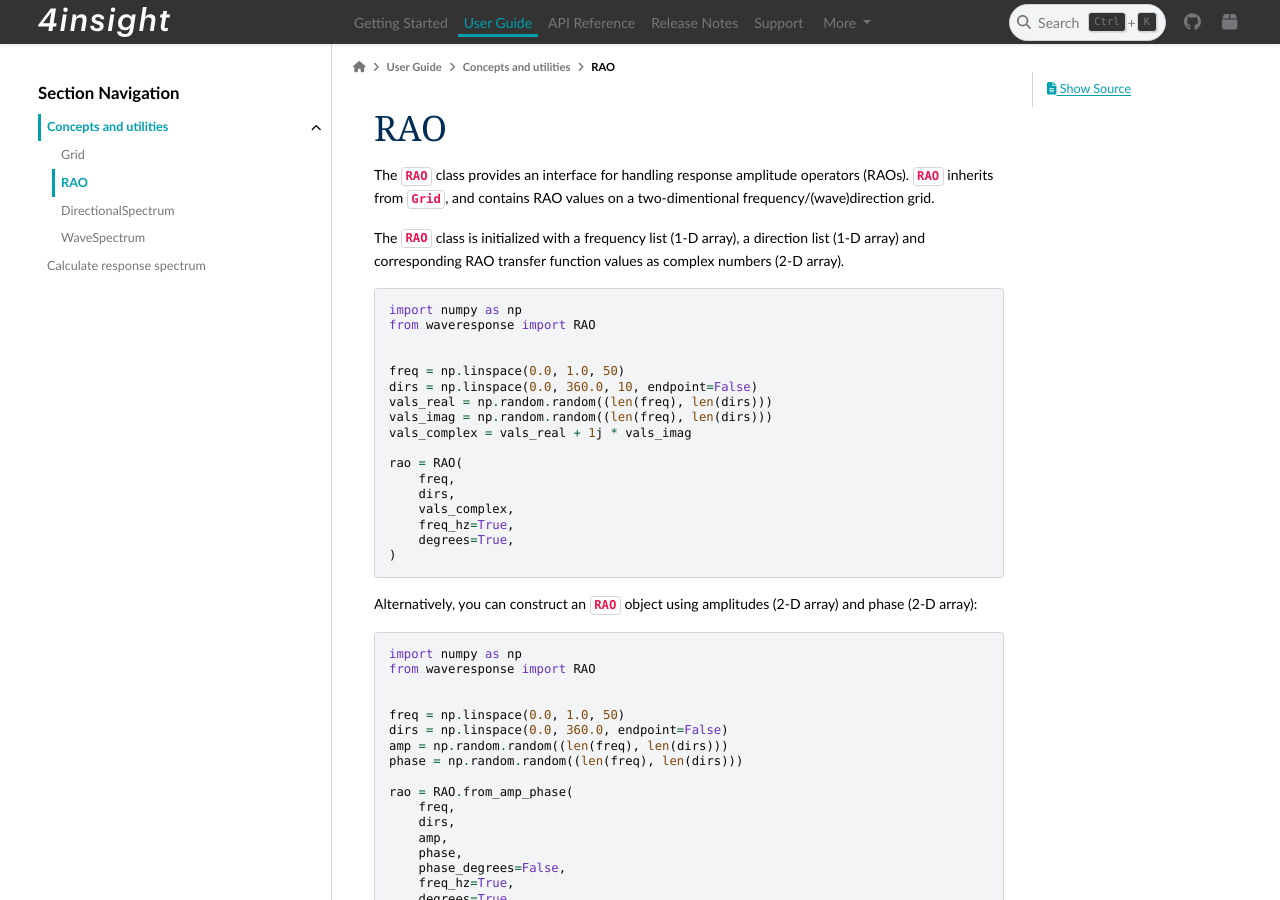
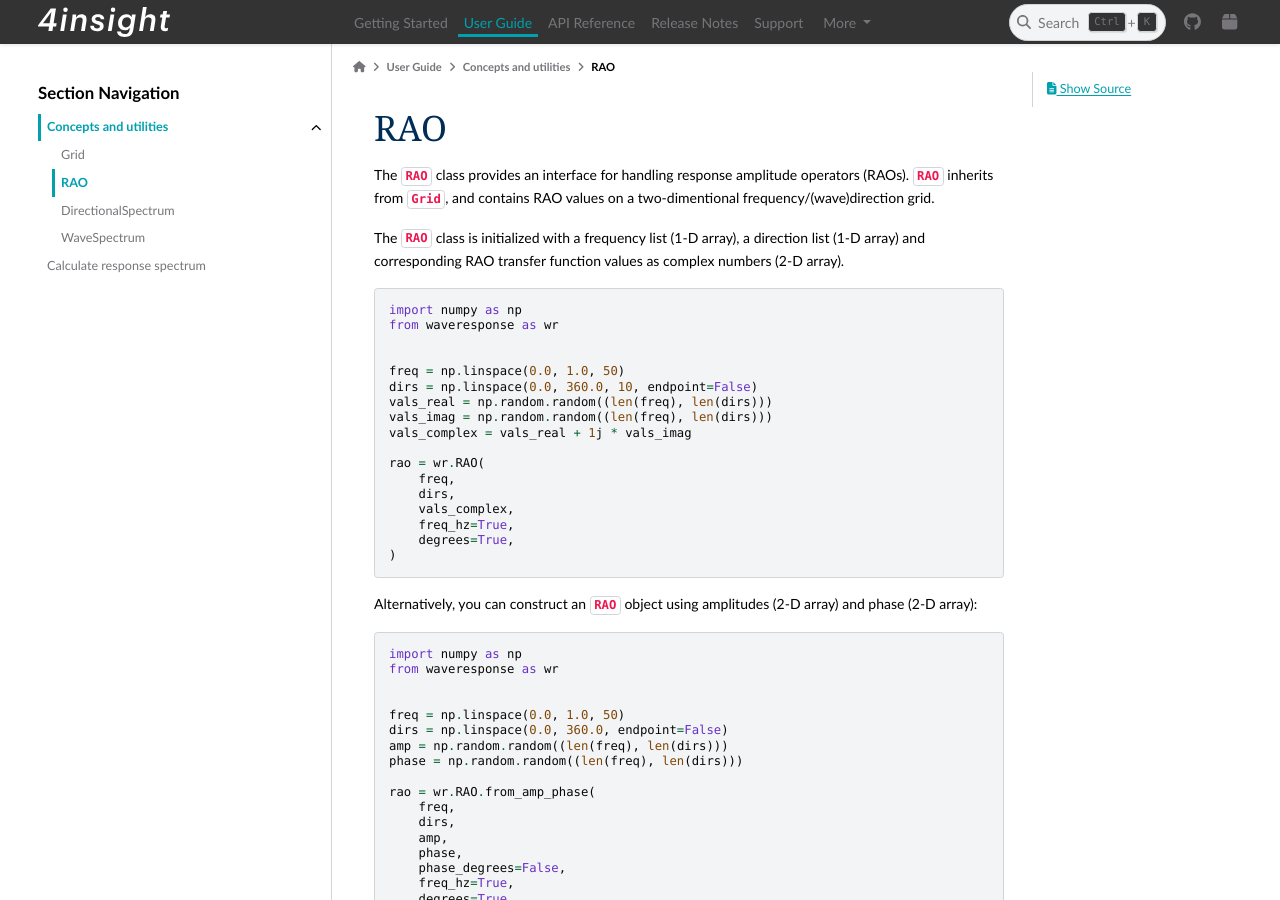
Before and after one commit to 4Subsea/waveresponse-python, a Sphinx documentation site: the page built from docs/user_guide/concepts_utils/rao.rst, in a window 1280 px wide and 900 px high. Built offline with Sphinx 7.4.7 and the PyData theme 0.15.4, drawn with Linux system fonts in a browser that asks for light colours.

Commit message:
import as wr

```diff
--- a/docs/user_guide/calculate_response.rst
+++ b/docs/user_guide/calculate_response.rst
@@ -22,11 +22,11 @@ object available. A convenience function for calculating response is provided by
 
 .. code-block:: python
 
-    from waveresponse import calculate_response
+    import waveresponse as wr
 
 
     heading = 45.0   # degrees
-    response = calculate_response(rao, wave, heading, heading_degrees=True)
+    response = wr.calculate_response(rao, wave, heading, heading_degrees=True)
 
 This function is roughly equivalent to:
 
--- a/docs/user_guide/concepts_utils/directional_spectrum.rst
+++ b/docs/user_guide/concepts_utils/directional_spectrum.rst
@@ -12,14 +12,14 @@ values (2-D array).
 .. code-block:: python
 
     import numpy as np
-    from waveresponse import DirectionalSpectrum
+    from waveresponse as wr
 
 
     freq = np.linspace(0.0, 1.0, 50)
     dirs = np.linspace(0.0, 360.0, endpoint=False)
     vals = np.random.random((len(freq), len(dirs)))
 
-    spectrum = DirectionalSpectrum(
+    spectrum = wr.DirectionalSpectrum(
         freq,
         dirs,
         vals,
--- a/docs/user_guide/concepts_utils/grid.rst
+++ b/docs/user_guide/concepts_utils/grid.rst
@@ -13,14 +13,14 @@ from :class:`~waveresponse.Grid`.
 .. code-block:: python
 
     import numpy as np
-    from waveresponse import Grid
+    from waveresponse as wr
 
 
     freq = np.linspace(0.0, 1.0, 50)
     dirs = np.linspace(0.0, 360.0, 10, endpoint=False)
     vals = np.random.random((len(freq), len(dirs)))
 
-    grid = Grid(
+    grid = wr.Grid(
         freq,
         dirs,
         vals,
@@ -41,7 +41,7 @@ These parameters are set during initialization of the grid object:
 
 .. code-block:: python
 
-    grid = Grid(
+    grid = wr.Grid(
         freq,
         dirs,
         vals,
--- a/docs/user_guide/concepts_utils/rao.rst
+++ b/docs/user_guide/concepts_utils/rao.rst
@@ -11,7 +11,7 @@ numbers (2-D array).
 .. code-block:: python
 
     import numpy as np
-    from waveresponse import RAO
+    from waveresponse as wr
 
 
     freq = np.linspace(0.0, 1.0, 50)
@@ -20,7 +20,7 @@ numbers (2-D array).
     vals_imag = np.random.random((len(freq), len(dirs)))
     vals_complex = vals_real + 1j * vals_imag
 
-    rao = RAO(
+    rao = wr.RAO(
         freq,
         dirs,
         vals_complex,
@@ -34,7 +34,7 @@ Alternatively, you can construct an :class:`~waveresponse.RAO` object using ampl
 .. code-block:: python
 
     import numpy as np
-    from waveresponse import RAO
+    from waveresponse as wr
 
 
     freq = np.linspace(0.0, 1.0, 50)
@@ -42,7 +42,7 @@ Alternatively, you can construct an :class:`~waveresponse.RAO` object using ampl
     amp = np.random.random((len(freq), len(dirs)))
     phase = np.random.random((len(freq), len(dirs)))
 
-    rao = RAO.from_amp_phase(
+    rao = wr.RAO.from_amp_phase(
         freq,
         dirs,
         amp,
--- a/docs/user_guide/concepts_utils/wave_spectrum.rst
+++ b/docs/user_guide/concepts_utils/wave_spectrum.rst
@@ -12,14 +12,14 @@ values (2-D array).
 .. code-block:: python
 
     import numpy as np
-    from waveresponse import WaveSpectrum
+    from waveresponse as wr
 
 
     freq = np.linspace(0.0, 1.0, 50)
     dirs = np.linspace(0.0, 360.0, endpoint=False)
     vals = np.random.random((len(freq), len(dirs)))
 
-    wave = WaveSpectrum(
+    wave = wr.WaveSpectrum(
         freq,
         dirs,
         vals,
```
